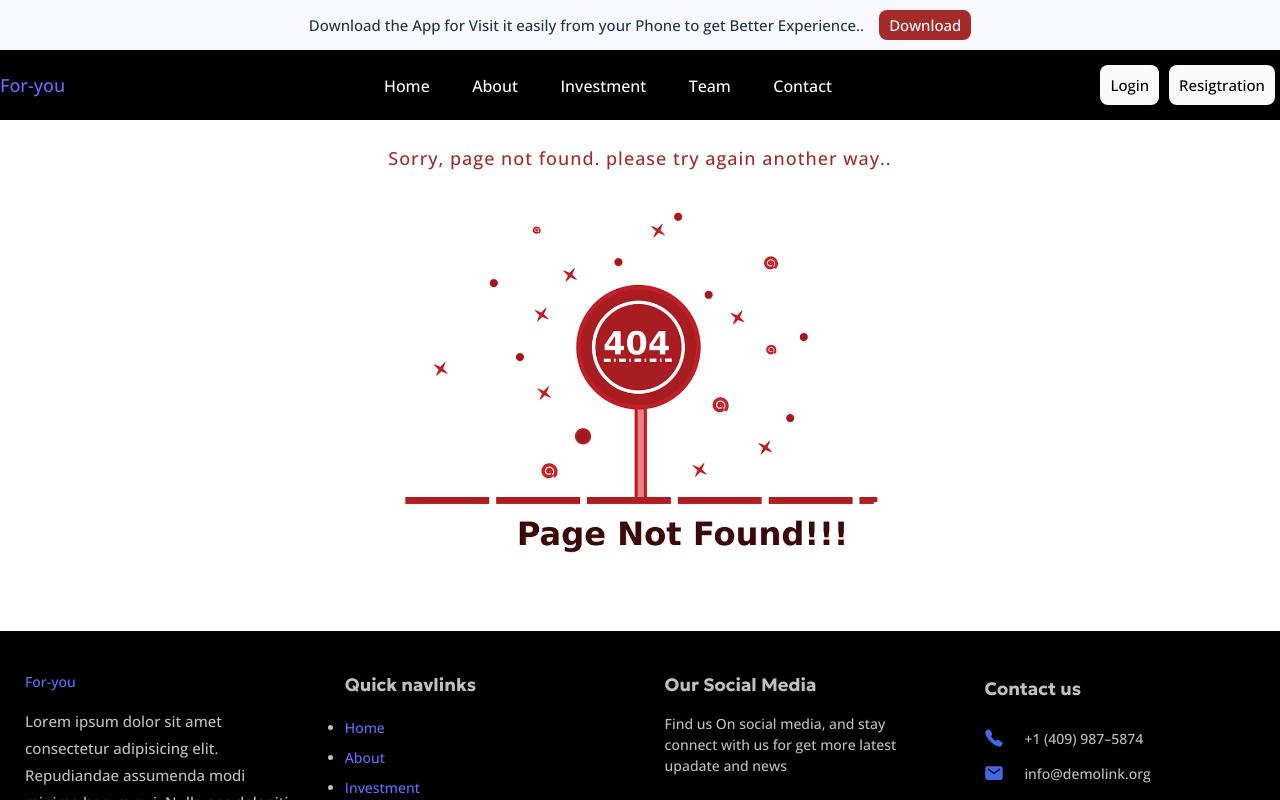
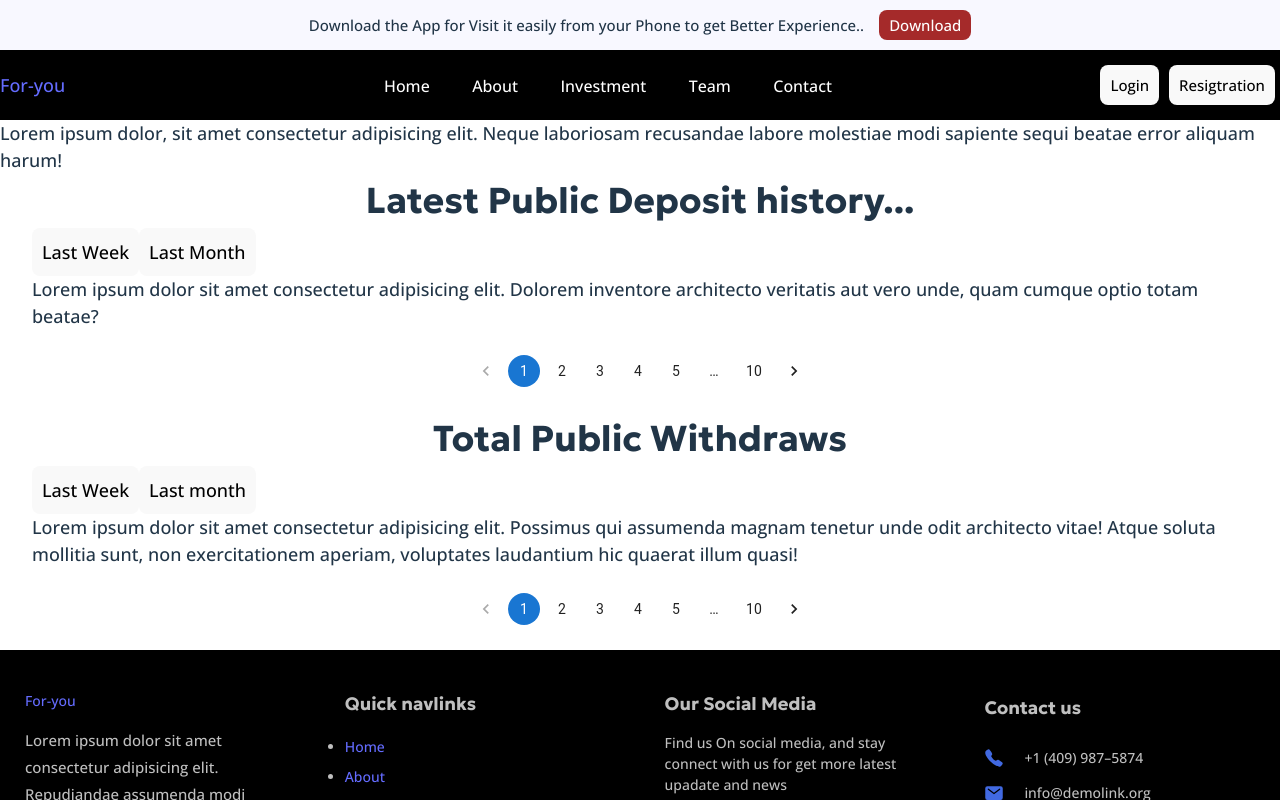
Before and after one commit to HR-Rana/forYou-clientProject, a React (Vite) app in the folder For-You/: page /TotalTrans-withdraws in a window 1280 px wide. Shown: the top 800 px of the page. Built offline with nearby package versions, Linux system fonts and the light colour scheme; what ldrs would draw is missing.

Commit message:
transaction page

```diff
--- a/For-You/src/assets/Css/style.css
+++ b/For-You/src/assets/Css/style.css
@@ -1228,170 +1228,6 @@ form input[type=submit] {
 
 
 
-/*
-.profile-page-layout .ProfileSidebar {
-    width: 100%;
-    padding: 0;
-    position: sticky;
-    top: 50%;
-}
-
-.profile-page .react-tabs {
-    width: 100%;
-    display: flex;
-}
-
-.profile-page .react-tabs__tab-list {
-    width: 100%;
-    border-bottom: none;
-}
-
-.profile-page-layout .sidebar-box {
-    position: sticky;
-    top: 0;
-    margin: 35px 0;
-    background-color: var(--gostWhite);
-}
-
-.profile-page-layout .sidebar-box .user-name {
-    width: 100%;
-    margin: 25px 15px;
-    padding: 15px 20px;
-    display: flex;
-    justify-content: space-between;
-    display: flex;
-    border-radius: 5px;
-    align-items: center;
-    letter-spacing: 1px;
-    font-weight: 400;
-    background-color: var(--whiteColor);
-    box-shadow: var(--boxShadow);
-    border-bottom: 1px solid rgb(233, 233, 233);
-    -webkit-border-radius: 5px;
-    -moz-border-radius: 5px;
-    -ms-border-radius: 5px;
-    -o-border-radius: 5px;
-}
-
-.profile-page-layout .sidebar-box .user-name h4 {
-    width: 80%;
-    text-align: left;
-    margin-left: 10px;
-    font-size: 16px;
-}
-
-.profile-page-layout .sidebar-box .user-name span {
-    width: 20%;
-}
-
-.profile-page-layout .sidebar-box .user-name img {
-    width: 50px;
-    height: 50px;
-    border-radius: 50%;
-    -webkit-border-radius: 50%;
-    -moz-border-radius: 50%;
-    -ms-border-radius: 50%;
-    -o-border-radius: 50%;
-}
-
-.profile-page-layout .sidebar-box ul {
-    width: 100%;
-    padding: 10px 0;
-    background-color: var(--whiteColor);
-    box-shadow: var(--boxShadow);
-    margin: 25px 15px;
-    border-radius: 5px;
-    -webkit-border-radius: 5px;
-    -moz-border-radius: 5px;
-    -ms-border-radius: 5px;
-    -o-border-radius: 5px;
-    font-size: 16px;
-}
-
-.profile-page-layout .sidebar-box li {
-    list-style: none;
-    text-align: left;
-    padding: 10px;
-    transition: .3s;
-    -webkit-transition: .3s;
-    -moz-transition: .3s;
-    -ms-transition: .3s;
-    -o-transition: .3s;
-}
-
-.profile-page-layout ul li {
-    display: flex;
-    height: 100%;
-    align-items: center;
-}
-
-.profile-page-layout ul li svg {
-    width: 40px;
-    font-size: 18px;
-    color: var(--RoyalBlue);
-    display: flex;
-}
-
-.profile-page-layout .sidebar-box li:not(:last-child) {
-    border-bottom: 1px solid rgb(226, 226, 226);
-}
-
-.profile-page-layout .sidebar-box li a.active {
-    background-color: var(--RoyalBlue);
-}
-
-.profile-page-layout .sidebar-box .profile-nav li:hover {
-    background-color: var(--RoyalBlue);
-    border-radius: 0px 5px 5px 0px;
-    color: white;
-    cursor: pointer;
-    -webkit-border-radius: 0px 5px 5px 0px;
-    -moz-border-radius: 0px 5px 5px 0px;
-    -ms-border-radius: 0px 5px 5px 0px;
-    -o-border-radius: 0px 5px 5px 0px;
-}
-
-.profile-page-layout .ProfileContents {
-    width: 74%;
-    background-color: var(--gostWhite);
-    padding: 25px 0;
-    text-align: left;
-}
-
-.profile-page-layout .sidebar-log-out {
-    display: flex;
-    justify-content: center;
-}
-
-.profile-page-layout .sidebar-log-out li:hover {
-    background-color: none !important;
-}
-
-
-.profile-page .react-tabs {
-
-    justify-content: space-between;
-}
-
-.profile-page .ProfileContents {
-    width: 80%;
-    background-color: royalblue;
-} */
-
-/* .ProfileContents p{
-    background-color: red;
-} */
-
-
-
-
-
-
-
-
-
-
-
 
 /* Auth Page */
 .Authentication-page {
@@ -1522,6 +1358,14 @@ form input[type=submit] {
 
 
 
+/* pagination */
+.pagination{
+    display: flex;
+    align-items: center;
+    justify-content: center;
+    padding: 25px 0;
+}
+
 
 /* error page */
 
--- a/For-You/src/assets/Routing/Routing.jsx
+++ b/For-You/src/assets/Routing/Routing.jsx
@@ -9,6 +9,7 @@ import Error from "../../pages/ErrorPage/Error";
 import AuthPage from "../../pages/AuthPage/AuthPage";
 import ForgotPassword from "../../pages/AuthPage/ForgotPassword";
 import ProfilePage from "../../pages/UserProfile/ProfilePage";
+import TotalTransAndWithdraw from "../../pages/LatestTransiction/TotalTransAndWithdraw";
 
 export default function Routing() {
 	return (
@@ -17,7 +18,7 @@ export default function Routing() {
 			<Route path="/" element={<Home />}></Route>
 			<Route path="/about" element={<About />}></Route>
 			<Route path="/investment" element={<Investment />}></Route>
-			{/* <Route path='/Blog' element={<Blog/>}></Route> */}
+			<Route path="/TotalTrans-withdraws" element={<TotalTransAndWithdraw/>}></Route>
 			<Route path="/Team-members" element={<Team />}></Route>
 			<Route path="/Contact" element={<Contact />}></Route>
 			<Route path="/Profile" element={<ProfilePage />} />
--- a/For-You/src/pages/LatestTransiction/LatestTransition.jsx
+++ b/For-You/src/pages/LatestTransiction/LatestTransition.jsx
@@ -5,8 +5,6 @@ import { Link } from "react-router-dom";
 
 export default function LatestTransition() {
 	const [daily, setMonthly] = useState(false);
-
-
 
 	return (
 		<div className="latest-transaction">
@@ -22,7 +20,7 @@ export default function LatestTransition() {
 			<div className="button">
 				<button
 					style={{
-						backgroundColor: daily? "" : "brown",
+						backgroundColor: daily ? "" : "brown",
 						color: daily ? "" : "white",
 					}}
 					onClick={(e) => {
@@ -47,16 +45,18 @@ export default function LatestTransition() {
 			</div>
 			<div className="transaction-short-view">
 				{daily ? (
-					<span className={{ margin: daily? "0 auto" : "0px"}}>
+					<span className={{ margin: daily ? "0 auto" : "0px" }}>
 						<MonthlyTransition prop={daily} />
 					</span>
 				) : (
-					<span style={{ margin: daily? "0 auto" : "0" }}>
+					<span style={{ margin: daily ? "0 auto" : "0" }}>
 						<DailyTransition />
 					</span>
 				)}
 			</div>
-			<Link to={'/Investment'}><p>See More Transaction {'>>'} </p></Link>
+			<Link to={"/TotalTrans-withdraws"}>
+				<p>See More Transaction {">>"} </p>
+			</Link>
 		</div>
 	);
 }
--- /dev/null
+++ b/For-You/src/pages/LatestTransiction/Pagination.jsx
@@ -0,0 +1,12 @@
+import * as React from "react";
+import Pagination from "@mui/material/Pagination";
+import Stack from "@mui/material/Stack";
+
+export default function BasicPagination() {
+	return (
+		<Stack spacing={2}>
+			<Pagination count={10} color="primary" />
+
+		</Stack>
+	);
+}
--- /dev/null
+++ b/For-You/src/pages/LatestTransiction/TotalTransAndWithdraw.jsx
@@ -0,0 +1,21 @@
+import React from "react";
+import DepositTrans from "./TransWithdrawPages/Deposits/DepositTrans";
+import WithdrawTrans from "./TransWithdrawPages/Withdraw/WithdrawTrans";
+
+export default function TotalTransAndWithdraw() {
+	return (
+		<div className="total-transaction-withdraw-page">
+			<p>
+				Lorem ipsum dolor, sit amet consectetur adipisicing elit. Neque
+				laboriosam recusandae labore molestiae modi sapiente sequi beatae error
+				aliquam harum!
+			</p>
+			<section>
+				<DepositTrans />
+			</section>
+			<section>
+				<WithdrawTrans />
+			</section>
+		</div>
+	);
+}
--- /dev/null
+++ b/For-You/src/pages/LatestTransiction/TransWithdrawPages/Deposits/DepositTrans.jsx
@@ -0,0 +1,31 @@
+import React from "react";
+import Pagination from "@mui/material/Pagination";
+import Stack from "@mui/material/Stack";
+
+export default function DepositTrans() {
+	return (
+		<div className="Deposit-transaction-history">
+			<div className="container-fluid">
+				<div className="title">
+					<h3>Latest Public Deposit history...</h3>
+				</div>
+				<div className="history-box">
+					<div className="buttons">
+						<button>Last Week</button>
+						<button>Last Month</button>
+					</div>
+					<div className="deposits-components">
+						Lorem ipsum dolor sit amet consectetur adipisicing elit. Dolorem
+						inventore architecto veritatis aut vero unde, quam cumque optio
+						totam beatae?
+					</div>
+					<div className="pagination">
+						<Stack spacing={2}>
+							<Pagination count={10} color="primary" />
+						</Stack>
+					</div>
+				</div>
+			</div>
+		</div>
+	);
+}
--- /dev/null
+++ b/For-You/src/pages/LatestTransiction/TransWithdrawPages/Withdraw/WithdrawTrans.jsx
@@ -0,0 +1,32 @@
+import React from "react";
+import Pagination from "@mui/material/Pagination";
+import Stack from "@mui/material/Stack";
+
+export default function WithdrawTrans() {
+	return (
+		<div className="totalWithdraw-history">
+			<div className="container-fluid">
+				<div className="title">
+					<h3>Total Public Withdraws</h3>
+				</div>
+				<div className="widthdraws-box">
+					<div className="button">
+						<button type="">Last Week</button>
+						<button type="">Last month</button>
+					</div>
+					<div className="widthraws-components">
+						Lorem ipsum dolor sit amet consectetur adipisicing elit. Possimus
+						qui assumenda magnam tenetur unde odit architecto vitae! Atque
+						soluta mollitia sunt, non exercitationem aperiam, voluptates
+						laudantium hic quaerat illum quasi!
+					</div>
+					<div className="pagination">
+						<Stack spacing={2}>
+							<Pagination count={10} color="primary" />
+						</Stack>
+					</div>
+				</div>
+			</div>
+		</div>
+	);
+}
```
Also changed, not shown: For-You/package.json (+7 -1 lines), 1 other file (tests, documents, lock files or other folders).
